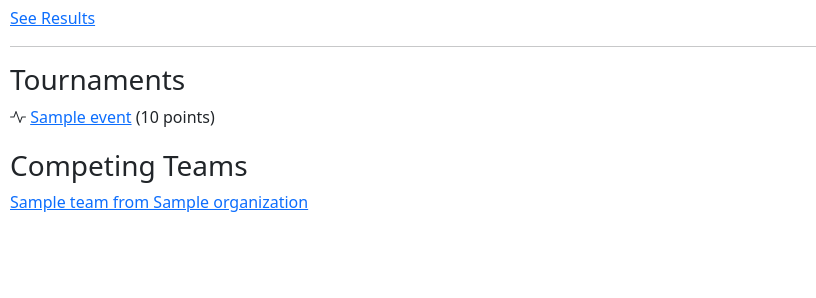
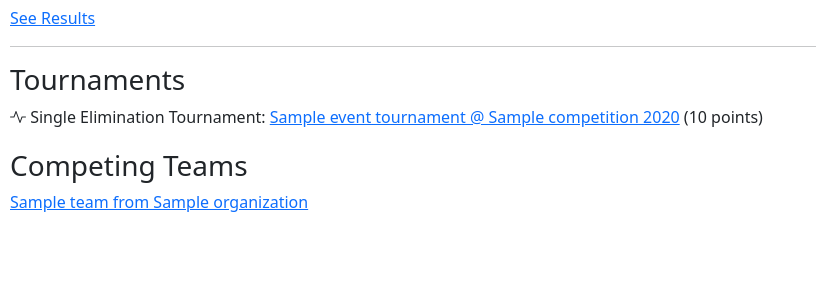
Before and after one commit to CompServer/CompServer, a Django app: page /competition/1/ in a window 1280 px wide. Shown: the part 114-412 px from the top of the page, without its empty margins (0-816 px from the left). Run offline with Django 4.2, Linux system fonts and the light colour scheme; tables that the repository leaves empty hold one stand-in row (values such as "Sample post"); some libraries are stand-ins or nearby versions.

Commit message:
BREAKING, hw, changed points to decimalField, changed swap matches to swap teams, indicated if tournament was RR or SE on the page.

```diff
--- a/competitions/forms.py
+++ b/competitions/forms.py
@@ -135,9 +135,9 @@ class CreateRRTournamentForm(forms.ModelForm):
         elif self.cleaned_data['teams_per_match'] < 2:
             self.add_error('teams_per_match', 'Teams per match must be greater than or equal to 2')
             return False
-        elif self.cleaned_data['teams'].count() % self.cleaned_data['teams_per_match'] != 0:
-            self.add_error('teams', 'Teams must be able to be divided evenly into matches')
-            return False
+        # elif self.cleaned_data['teams'].count() % self.cleaned_data['teams_per_match'] != 0:
+        #     self.add_error('teams', 'Teams must be able to be divided evenly into matches')
+        #     return False
         return super().is_valid()
 
     class Meta:
--- a/competitions/models.py
+++ b/competitions/models.py
@@ -1,6 +1,7 @@
 from typing import Any, ClassVar, Optional
 from django.db import models
 from django.db.models.signals import post_save
+from django.urls.base import override
 from django.utils.translation import gettext_lazy as _
 from django.contrib.auth.models import User
 from django.dispatch import receiver
@@ -439,20 +440,24 @@ class AbstractTournament(models.Model):
     def tournament_type(self) ->  str:
         return self.__class__.__name__
 
-    def __check_tournament_type(self, tournament_type: str) -> bool:
-        """Private helper method for AbstractTournemnt to check if it is a certain type of tournament."""
-        if issubclass(self.__class__, __class__):
-            return self.tournament_type.lower().strip() == tournament_type.lower().strip()
-        raise TypeError("This property is only available on subclasses of AbstractTournament")
+    # def __check_tournament_type(self, tournament_type: str) -> bool:
+    #     """Private helper method for AbstractTournemnt to check if it is a certain type of tournament."""
+    #     if issubclass(self.__class__, __class__):
+    #         return self.tournament_type.lower().strip() == tournament_type.lower().strip()
+    #     raise TypeError("This property is only available on subclasses of AbstractTournament")
 
     @property
     def is_single_elimination(self) -> bool:
-        return self.__check_tournament_type("SingleEliminationTournament")
-
+        if SingleEliminationTournament.objects.filter(abstracttournament_ptr_id=self.id).exists():
+            return True
+        elif RoundRobinTournament.objects.filter(abstracttournament_ptr_id=self.id).exists():
+            return False
     @property
     def is_round_robin(self) -> bool:
-        return self.__check_tournament_type("RoundRobinTournament")
-
+        if SingleEliminationTournament.objects.filter(abstracttournament_ptr_id=self.id).exists():
+            return False
+        elif RoundRobinTournament.objects.filter(abstracttournament_ptr_id=self.id).exists():
+            return True
     class Meta:
         ordering = ['competition', 'event']
 
@@ -472,9 +477,16 @@ class Ranking(models.Model):
 
 class RoundRobinTournament(AbstractTournament):
     num_rounds = models.PositiveSmallIntegerField()
-    points_per_win = models.PositiveIntegerField(default=3)
-    points_per_tie = models.PositiveIntegerField(default=1)
-    points_per_loss = models.PositiveIntegerField(default=0)
+    points_per_win = models.DecimalField(max_digits=20, decimal_places=10, default=3.0)
+    points_per_tie = models.DecimalField(max_digits=20, decimal_places=10, default=1.0)
+    points_per_loss = models.DecimalField(max_digits=20, decimal_places=10, default=0.0)
+
+    @property
+    def is_single_elimination(self) -> bool:
+        return False
+    @property
+    def is_round_robin(self) -> bool:
+        return True
 
     class Meta():
         verbose_name = "PreliminaryTournament"
@@ -492,6 +504,13 @@ class SingleEliminationTournament(AbstractTournament):
         Winner take all situation (1st place is really the only position that's established)
     '''
     prev_tournament = models.ForeignKey(RoundRobinTournament, on_delete=models.DO_NOTHING, blank=True, null=True)
+
+    @property
+    def is_single_elimination(self) -> bool:
+        return True
+    @property
+    def is_round_robin(self) -> bool:
+        return False
     # interpolated: winner (of the top-level match)
 
 # class DoubleEliminationTournament(AbstractTournament):
--- a/competitions/templates/competitions/competition.html
+++ b/competitions/templates/competitions/competition.html
@@ -26,16 +26,36 @@
         {% for tournament in competition.tournament_set.all %}
             <div class="row d-flex">
                 <div class = "col-12 tournament">
-                    {% if tournament.is_judgable %}
-                        <i class="bi-activity" title="{{ tournament.status }}"></i> <a href="{% url 'competitions:tournament' tournament.id %}">{{ tournament.event.name }}</a>
-                    {% elif tournament.is_complete %}
-                        <i class="bi-check2-circle" title="{{ tournament.status }}"></i> <a href="{% url 'competitions:tournament' tournament.id %}">{{ tournament.event.name }}</a>
-                    {% elif tournament.is_closed %}
-                        <i class="bi-x-circle" title="{{ tournament.status }}"></i> <a href="{% url 'competitions:tournament' tournament.id %}">{{ tournament.event.name }}</a>
+                    {% if competition.is_archived and user.is_staff %}
+                        <i class="bi-archive" title="{{ tournament.status }}"></i>
+                        {% if tournament.is_single_elimination %}
+                            {% translate "Single Elimination Tournament:" %}
+                        {% elif tournament.is_round_robin %}
+                            {% translate "Preliminary Tournament:" %}
+                        {% endif %}
+                        <small>You can see this archived item because you are signed in as a superuser.</small>
                     {% elif tournament.is_in_setup %}
-                        <i class="bi bi-device-ssd" title="{{ tournament.status }}"></i> {% if user.is_staff %}<a href="{% url 'competitions:tournament' tournament.id %}">{{ tournament.event.name }}</a>{% else %}{{ tournament.event.name }}{% endif %}
-                    {% elif competition.is_archived and user.is_staff %}
-                        <i class="bi-archive" title="{{ tournament.status }}"></i> {{ tournament }} <small>You can see this archived item because you are signed in as a superuser.</small>
+                        <i class="bi bi-device-ssd" title="{{ tournament.status }}"></i>
+                        {% if tournament.is_single_elimination %}
+                            {% translate "Single Elimination Tournament:" %}
+                        {% elif tournament.is_round_robin %}
+                            {% translate "Preliminary Tournament:" %}
+                        {% endif %}
+                        {% if user.is_staff %} <a href="{% url 'competitions:tournament' tournament.id %}">{{ tournament }}</a>{% else %}{{ tournament }}{% endif %}
+                    {% elif tournament.is_judgable or tournament.is_complete or tournament.is_closed %}
+                        {% if tournament.is_judgable %}
+                            <i class="bi-activity" title="{{ tournament.status }}"></i>
+                        {% elif tournament.is_complete %}
+                            <i class="bi-check2-circle" title="{{ tournament.status }}">
+                        {% elif tournament.is_closed %}
+                            <i class="bi-x-circle" title="{{ tournament.status }}"></i>
+                        {% endif %}
+                        {% if tournament.is_single_elimination %}
+                            {% translate "Single Elimination Tournament:" %}
+                        {% elif tournament.is_round_robin %}
+                            {% translate "Preliminary Tournament:" %}
+                        {% endif %}
+                        <a href="{% url 'competitions:tournament' tournament.id %}">{{ tournament }}</a>
                     {% endif %}
                     {% if tournament.points %}
                         ({{ tournament.points|floatformat:"0" }} {% translate "points" %})
--- a/competitions/templates/competitions/create_tournament.html
+++ b/competitions/templates/competitions/create_tournament.html
@@ -7,5 +7,5 @@
 <h1>{% translate "Please select the tournament type that you would like to create."%}</h1>
 <a href="{% url "competitions:create_tournament" %}?tournament_type=se&competition_id={{ competition.id }}" class="btn btn-secondary">{% translate "Single Elimination Tournament" %}</a>
 <br><br>
-<a href="{% url "competitions:create_tournament" %}?tournament_type=rr&competition_id={{ competition.id }}" class="btn btn-secondary">{% translate "Preliminary Matches (Round Robin)" %}</a>
+<a href="{% url "competitions:create_tournament" %}?tournament_type=rr&competition_id={{ competition.id }}" class="btn btn-secondary">{% translate "Preliminary Tournament (Round Robin)" %}</a>
 {% endblock %}
--- /dev/null
+++ b/competitions/templates/competitions/edit_tournament.html
@@ -0,0 +1 @@
+{% include "FORM_BASE.html" with form_title="Edit Tournament" action="" form_submit_text="Submit" %}
--- a/competitions/templates/competitions/swap_matches.html
+++ b/competitions/templates/competitions/swap_matches.html
@@ -1 +1 @@
-{% include "FORM_BASE.html" with form_title="Swap Matches" action="" form_submit_text="Swap" %}
+{% include "FORM_BASE.html" with form_title="Swap Teams" action="" form_submit_text="Swap" %}
--- a/competitions/views.py
+++ b/competitions/views.py
@@ -418,10 +418,14 @@ def edit_tournament(request: HttpRequest, tournament_id: int):
         raise Http404
     form = None
     if request.method == 'POST':
-        form = FORM_CLASS(request.POST, competition=tournament.competition)
+        form = FORM_CLASS(request.POST, instance=tournament, competition=tournament.competition)
         if form.is_valid():
             if isinstance(tournament, SingleEliminationTournament):
-                FORM_CLASS = CreateSETournamentForm
+                tournament.status = form.cleaned_data.get('status')
+                tournament.teams.set(form.cleaned_data.get('teams'))
+                tournament.judges.set(form.cleaned_data.get('judges'))
+                tournament.event = form.cleaned_data.get('event')
+                tournament.points = form.cleaned_data.get('points')
             elif isinstance(tournament, RoundRobinTournament):
                 tournament.status = form.cleaned_data.get('status')
                 tournament.teams.set(form.cleaned_data.get('teams'))
@@ -432,7 +436,7 @@ def edit_tournament(request: HttpRequest, tournament_id: int):
                 tournament.points_per_win = form.cleaned_data.get('points_per_win')
                 tournament.points_per_tie = form.cleaned_data.get('points_per_tie')
                 tournament.points_per_loss = form.cleaned_data.get('points_per_loss')
-                tournament.save()
+            tournament.save()
             return HttpResponseRedirect(reverse("competitions:tournament", args=(tournament_id,)))
         else:
             for error_field, error_desc in form.errors.items():
@@ -629,7 +633,7 @@ def single_elimination_tournament(request: HttpRequest, tournament_id: int):
     }
 
     tournament = get_object_or_404(SingleEliminationTournament, pk=tournament_id)
-    context = {"tournament": tournament, "bracket_dict": bracket_dict}
+    context = {"tournament": tournament, "bracket_dict": bracket_dict, "form": TournamentStatusForm()}
     return render(request, "competitions/bracket.html", context)
 
 def round_robin_tournament(request: HttpRequest, tournament_id: int):
@@ -715,7 +719,7 @@ def round_robin_tournament(request: HttpRequest, tournament_id: int):
     winning_points = max(team_wins.values())
     winning_teams = [team for team in team_wins if team_wins[team] == winning_points]
     tournament = get_object_or_404(RoundRobinTournament, pk=tournament_id)
-    context = {"tournament": tournament, "bracket_dict": bracket_dict, "team_wins": team_wins, "winning_teams": winning_teams}
+    context = {"tournament": tournament, "bracket_dict": bracket_dict, "team_wins": team_wins, "winning_teams": winning_teams, "form": TournamentStatusForm()}
     return render(request, "competitions/round_robin_tournament.html", context)
 
 def competitions(request: HttpRequest):
```
Also changed, not shown: competitions/templates/competitions/bracket.html (+18 -5 lines), competitions/templates/competitions/round_robin_tournament.html (+18 -17 lines), competitions/migrations/0008_alter_roundrobintournament_points_per_loss_and_more.py (added).
